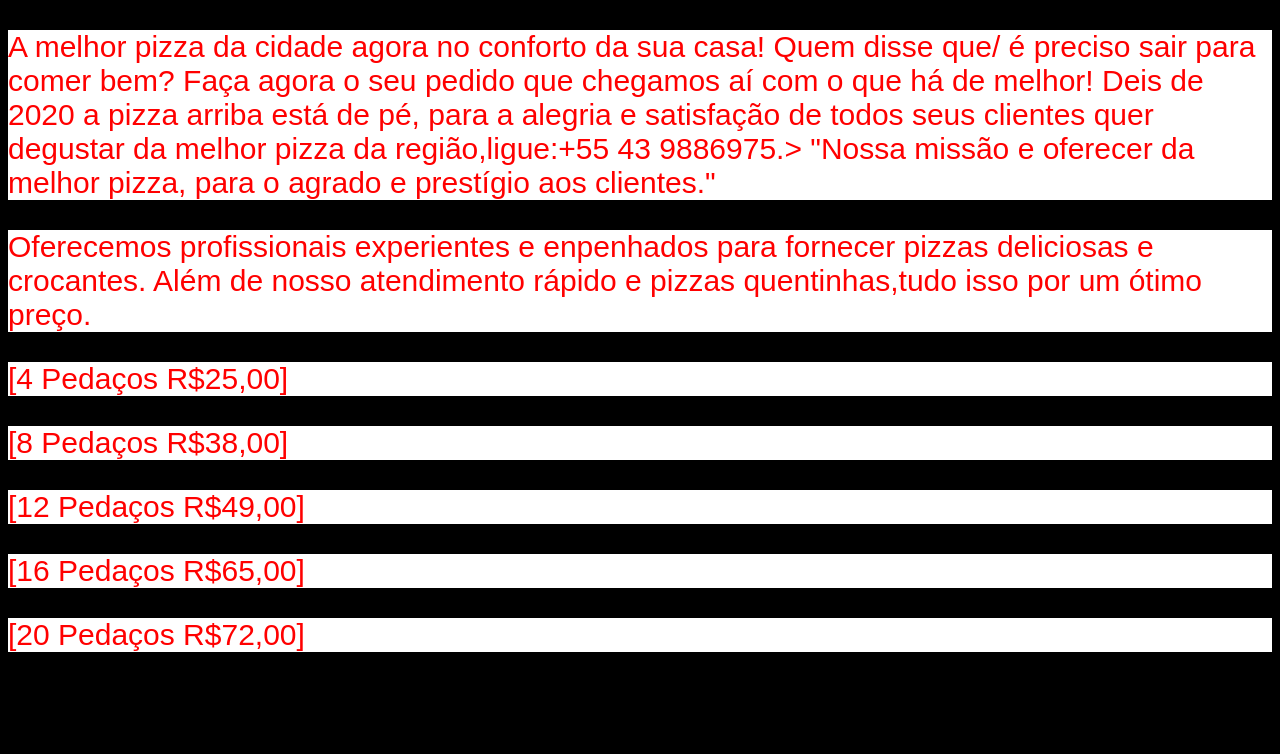
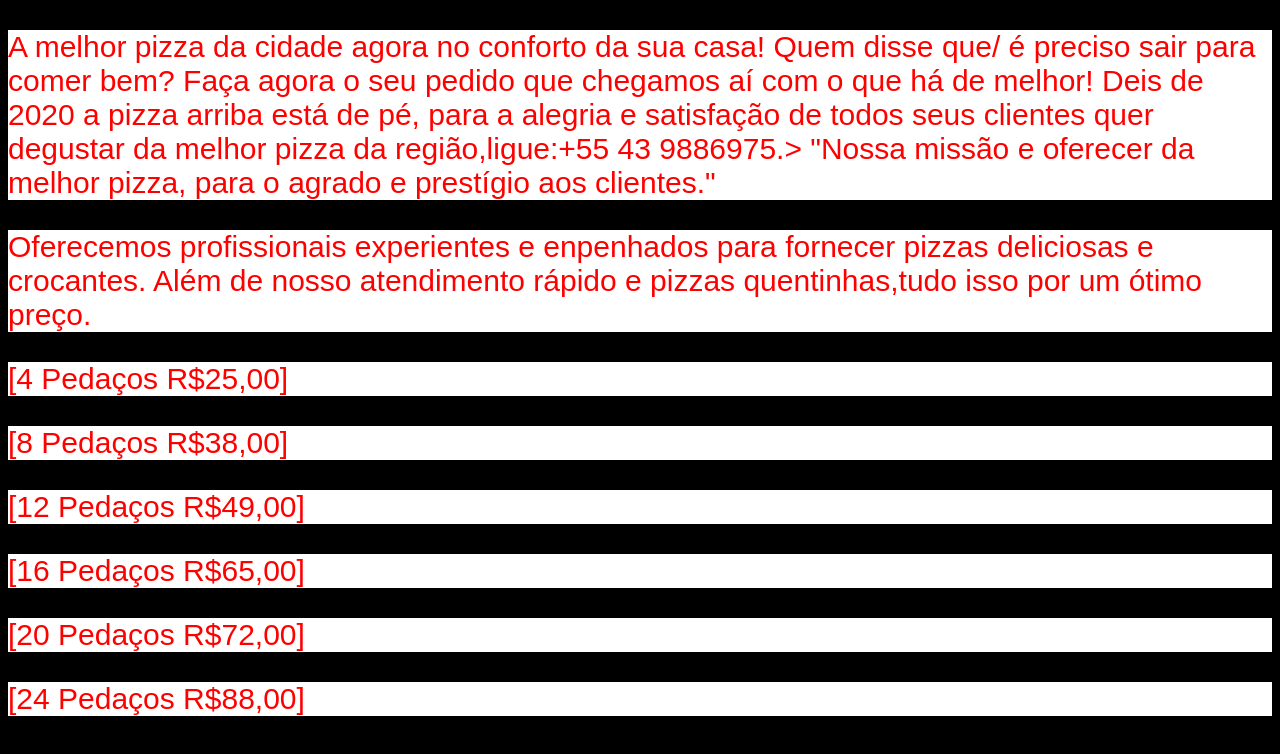
Before and after one commit to lucaf012/luciano, a plain HTML site: page index.html in a window 1280 px wide. Drawn offline with Linux system fonts and the light colour scheme.

Commit message:
ojhooj9o

```diff
--- a/index.html
+++ b/index.html
@@ -22,3 +22,4 @@
 <p>[12 Pedaços R$49,00]<p>
 <P>[16 Pedaços R$65,00]
 <p>[20 Pedaços R$72,00]<p>
+<p>[24 Pedaços R$88,00]<p>
```
